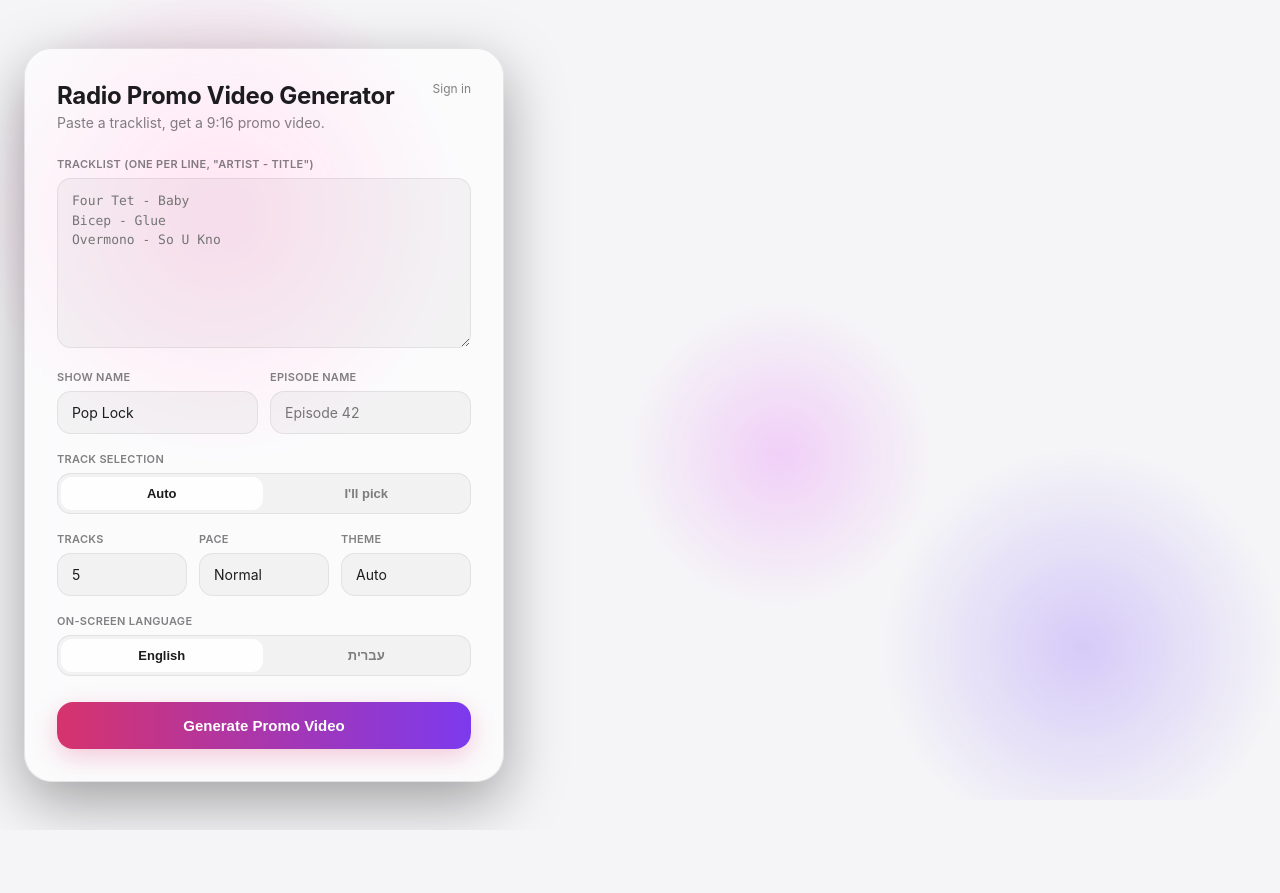
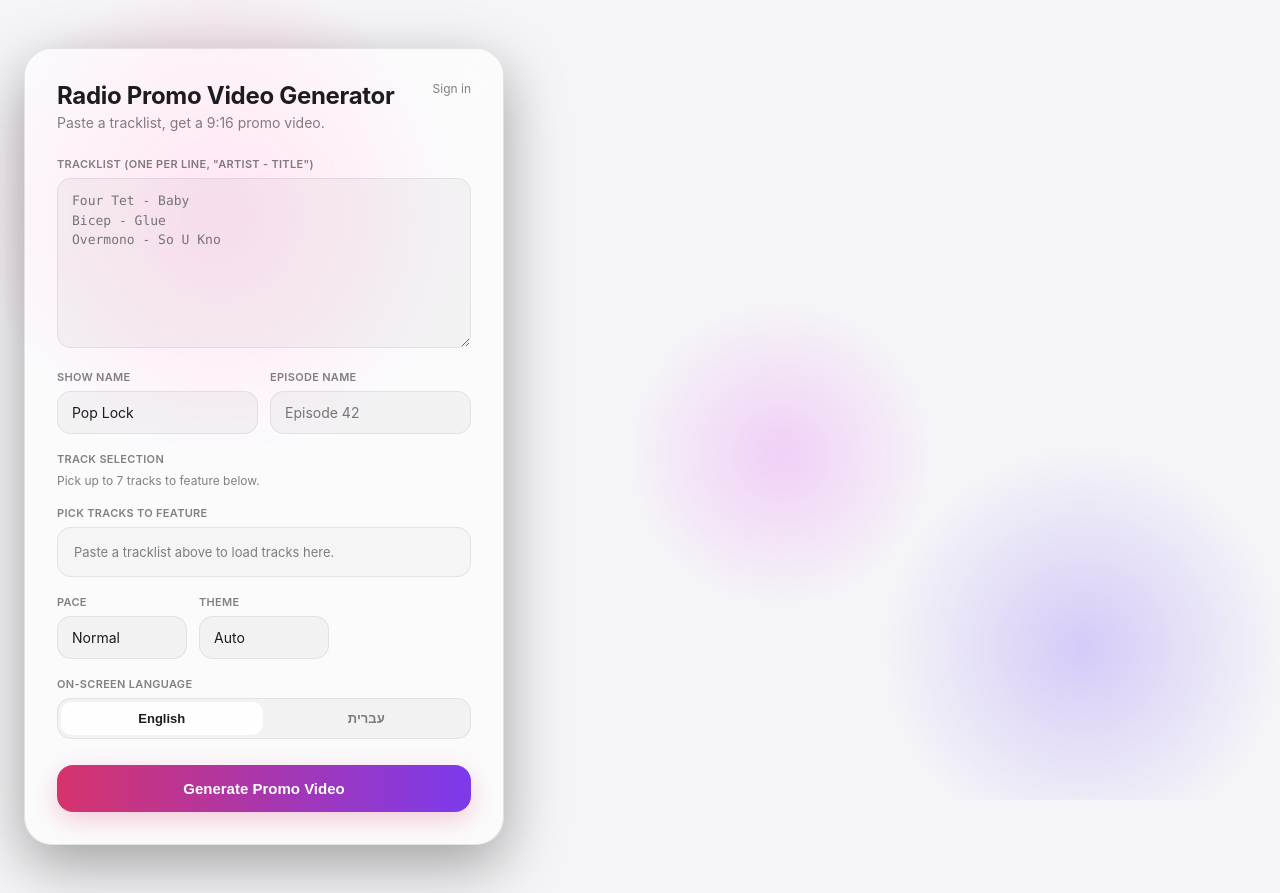
Before and after one commit to wrongggg/promo-videos-for-radio, a Flask app: page / in a window 1280 px wide. Before the commit the page ends 830 px from the top, so only its background shows below. Run offline with Flask 3, Linux system fonts and the light colour scheme.

Commit message:
Make AI (Auto) track curation admin-only; colleagues pick their own, capped at 7
Everyone now defaults to manually picking tracks -- the Auto/AI toggle only
renders for admin. Enforced server-side too: a colleague's request is forced
to manual regardless of what's submitted, and manual picks are truncated to
7 tracks. Admin keeps full choice (Auto or Manual, uncapped).

Co-Authored-By: Claude Sonnet 5 <noreply@anthropic.com>

```diff
--- a/server/app.py
+++ b/server/app.py
@@ -35,6 +35,7 @@ DEFAULT_SHOW_NAME = "Pop Lock"
 VIDEO_RATIO_TARGET = 0.6
 MAX_EXTRA_FETCH_ATTEMPTS = 8
 PACE_SCENE_DURATION = {"chill": 11, "normal": 8, "fast": 6, "hyper": 4.5}
+MAX_MANUAL_TRACKS_NON_ADMIN = 7
 
 
 def _load_or_create_secret_key() -> str:
@@ -464,6 +465,7 @@ def index():
     return render_template(
         "index.html", default_show_name=DEFAULT_SHOW_NAME, username=current_username(),
         presets=list(curator.PRESET_THEMES.keys()), personal_mode=users.is_admin(current_username()),
+        max_manual_tracks=MAX_MANUAL_TRACKS_NON_ADMIN,
     )
 
 
@@ -518,6 +520,10 @@ def start():
     # hidden in the UI, since form fields can be submitted directly.
     if theme_mode in ("custom", "saved") and not is_admin_user:
         theme_mode = "auto"
+    # AI track curation is admin only -- everyone else picks their own tracks,
+    # capped so a colleague can't kick off a 15-track curation run.
+    if not is_admin_user:
+        selection_mode = "manual"
     # Pop Lock personalization keys off the show name itself, admin only --
     # a colleague typing "Pop Lock" as their own show name doesn't get it.
     personal = is_admin_user and show_name.strip().lower() in ("pop lock", "poplock")
@@ -535,6 +541,8 @@ def start():
             manual_picks = json.loads(request.form.get("manual_tracks", "[]"))
         except Exception:
             manual_picks = []
+        if not is_admin_user:
+            manual_picks = manual_picks[:MAX_MANUAL_TRACKS_NON_ADMIN]
 
     cookie_file = users.cookie_path(username) if users.has_cookies(username) else None
 
--- a/server/templates/index.html
+++ b/server/templates/index.html
@@ -221,19 +221,23 @@
 
             <div class="form-group">
                 <label>Track selection</label>
+                {% if personal_mode %}
                 <div class="segmented" id="selectionModeToggle">
-                    <button type="button" data-value="auto" class="active">Auto</button>
-                    <button type="button" data-value="manual">I'll pick</button>
+                    <button type="button" data-value="auto">Auto (AI picks)</button>
+                    <button type="button" data-value="manual" class="active">I'll pick</button>
                 </div>
+                {% else %}
+                <p class="hint" style="margin:0;">Pick up to {{ max_manual_tracks }} tracks to feature below.</p>
+                {% endif %}
             </div>
 
-            <div class="form-group" id="trackListGroup" style="display:none;">
+            <div class="form-group" id="trackListGroup">
                 <label>Pick tracks to feature</label>
                 <div class="track-list" id="trackList"><div class="track-empty">Paste a tracklist above to load tracks here.</div></div>
             </div>
 
             <div class="row3">
-                <div class="form-group" id="numStandoutGroup">
+                <div class="form-group" id="numStandoutGroup" style="display:none;">
                     <label title="Number of standout tracks">Tracks</label>
                     <input type="number" name="num_standout" value="5" min="2" max="15">
                 </div>
@@ -311,10 +315,13 @@
 <script>
 const PERSONAL_MODE = {{ "true" if personal_mode else "false" }};
 const LOGGED_IN = {{ "true" if username else "false" }};
+const MAX_MANUAL_TRACKS = {{ max_manual_tracks }};
 let pollInterval = null;
 let currentJobId = null;
 let lastTheme = null;
-let selectionMode = "auto";
+// Manual selection is the default for everyone -- AI (Auto) curation is an
+// admin-only option, toggled on below only when PERSONAL_MODE.
+let selectionMode = "manual";
 let language = "en";
 let activeUploadRows = {};
 
@@ -322,6 +329,7 @@ function setActive(container, value) {
     container.querySelectorAll("button").forEach((b) => b.classList.toggle("active", b.dataset.value === value));
 }
 
+if (PERSONAL_MODE) {
     document.getElementById("selectionModeToggle").addEventListener("click", (e) => {
         const btn = e.target.closest("button");
         if (!btn) return;
@@ -330,6 +338,15 @@ document.getElementById("selectionModeToggle").addEventListener("click", (e) =>
         document.getElementById("numStandoutGroup").style.display = selectionMode === "manual" ? "none" : "block";
         document.getElementById("trackListGroup").style.display = selectionMode === "manual" ? "block" : "none";
         if (selectionMode === "manual") loadTrackCheckboxes();
+    });
+}
+
+document.getElementById("trackList").addEventListener("change", (e) => {
+    if (PERSONAL_MODE || e.target.type !== "checkbox") return;
+    const checked = document.querySelectorAll("#trackList input[type=checkbox]:checked");
+    if (checked.length > MAX_MANUAL_TRACKS) {
+        e.target.checked = false;
+    }
 });
 
 document.getElementById("languageToggle").addEventListener("click", (e) => {
@@ -450,13 +467,13 @@ function restoreDraftIfAny() {
         setActive(document.getElementById("languageToggle"), language);
         document.getElementById("languageInput").value = language;
     }
-    if (draft.selectionMode === "manual") {
-        selectionMode = "manual";
-        setActive(document.getElementById("selectionModeToggle"), "manual");
-        document.getElementById("numStandoutGroup").style.display = "none";
-        document.getElementById("trackListGroup").style.display = "block";
-        loadTrackCheckboxes();
+    if (PERSONAL_MODE && draft.selectionMode) {
+        selectionMode = draft.selectionMode;
+        setActive(document.getElementById("selectionModeToggle"), selectionMode);
+        document.getElementById("numStandoutGroup").style.display = selectionMode === "manual" ? "none" : "block";
+        document.getElementById("trackListGroup").style.display = selectionMode === "manual" ? "block" : "none";
     }
+    if (selectionMode === "manual") loadTrackCheckboxes();
     const themeModeEl = document.getElementById("themeMode");
     if (draft.theme_mode && [...themeModeEl.options].some((o) => o.value === draft.theme_mode)) {
         themeModeEl.value = draft.theme_mode;
```
Lines whose indentation alone changed are shown as unchanged.
